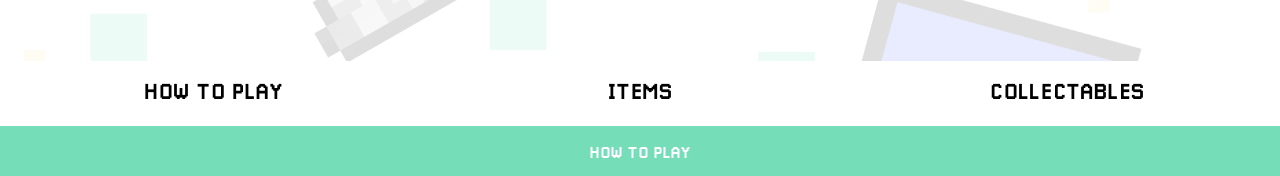
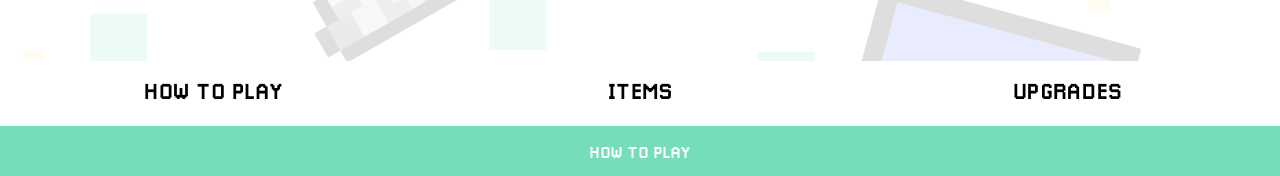
Before and after one commit to Russchew/IntegratedProject, a plain HTML site: page Guide.html in a window 1280 px wide. Shown: the part 528-704 px from the top of the page. Drawn offline with Linux system fonts and the light colour scheme.

Commit message:
Cahnged word

```diff
--- a/Guide.html
+++ b/Guide.html
@@ -36,7 +36,7 @@
         <div class="guidenavigation">
             <div class="guidenavigation_innerone"><a href="#howtoplay">HOW TO PLAY</a></div>
             <div class="guidenavigation_innertwo"><a href="#item">ITEMS</a></div>
-            <div class="guidenavigation_innerthree"><a href="#collectable">COLLECTABLES</a></div>
+            <div class="guidenavigation_innerthree"><a href="#collectable">UPGRADES</a></div>
         </div>
         <div class="headerone" id="howtoplay">
             HOW TO PLAY
@@ -106,7 +106,7 @@
             </div>
         </section>
         <div class="headerthree" id="collectable">
-            UPGRADES
+            Upgrades
         </div>
         <div class="collectables">
             <div class="collectables_inner">
```
